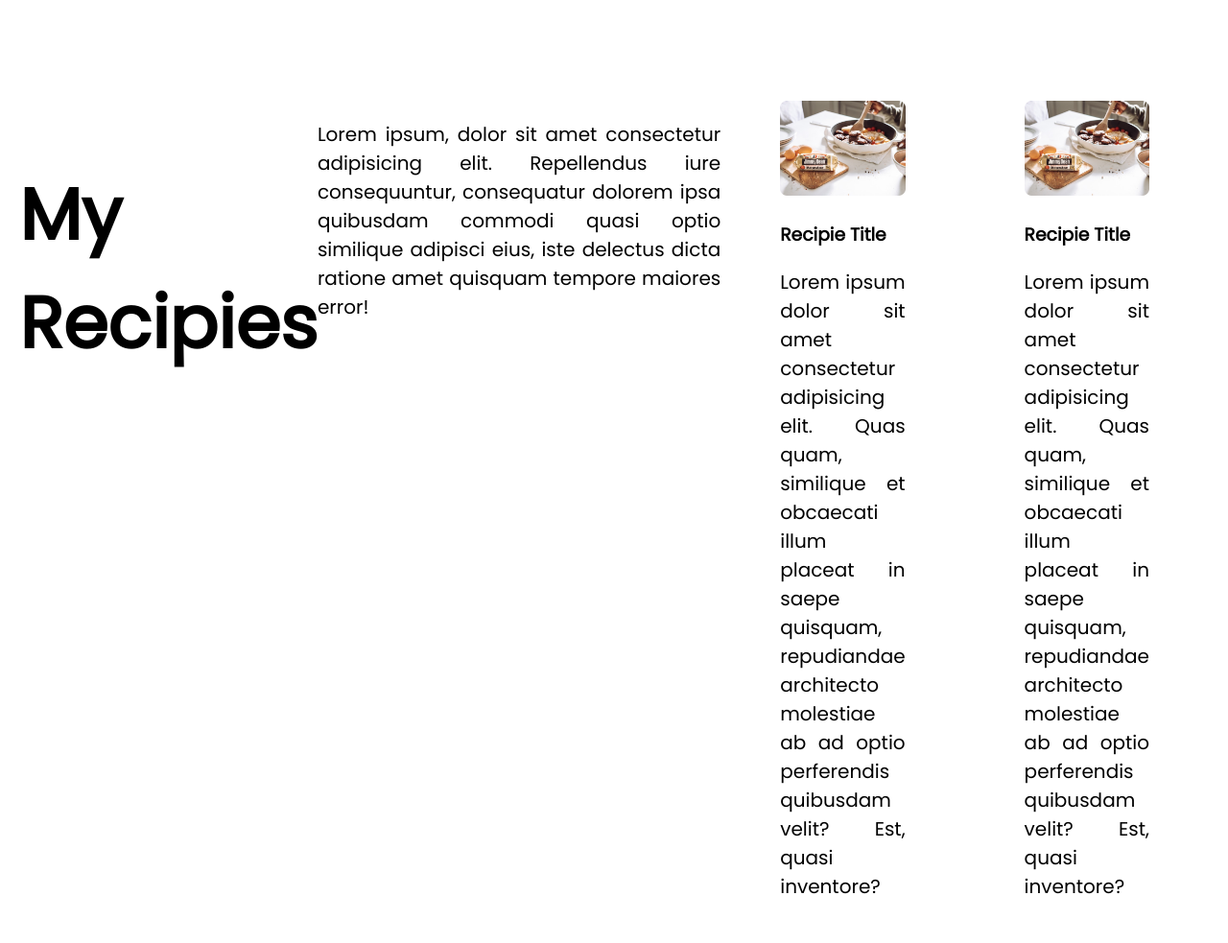
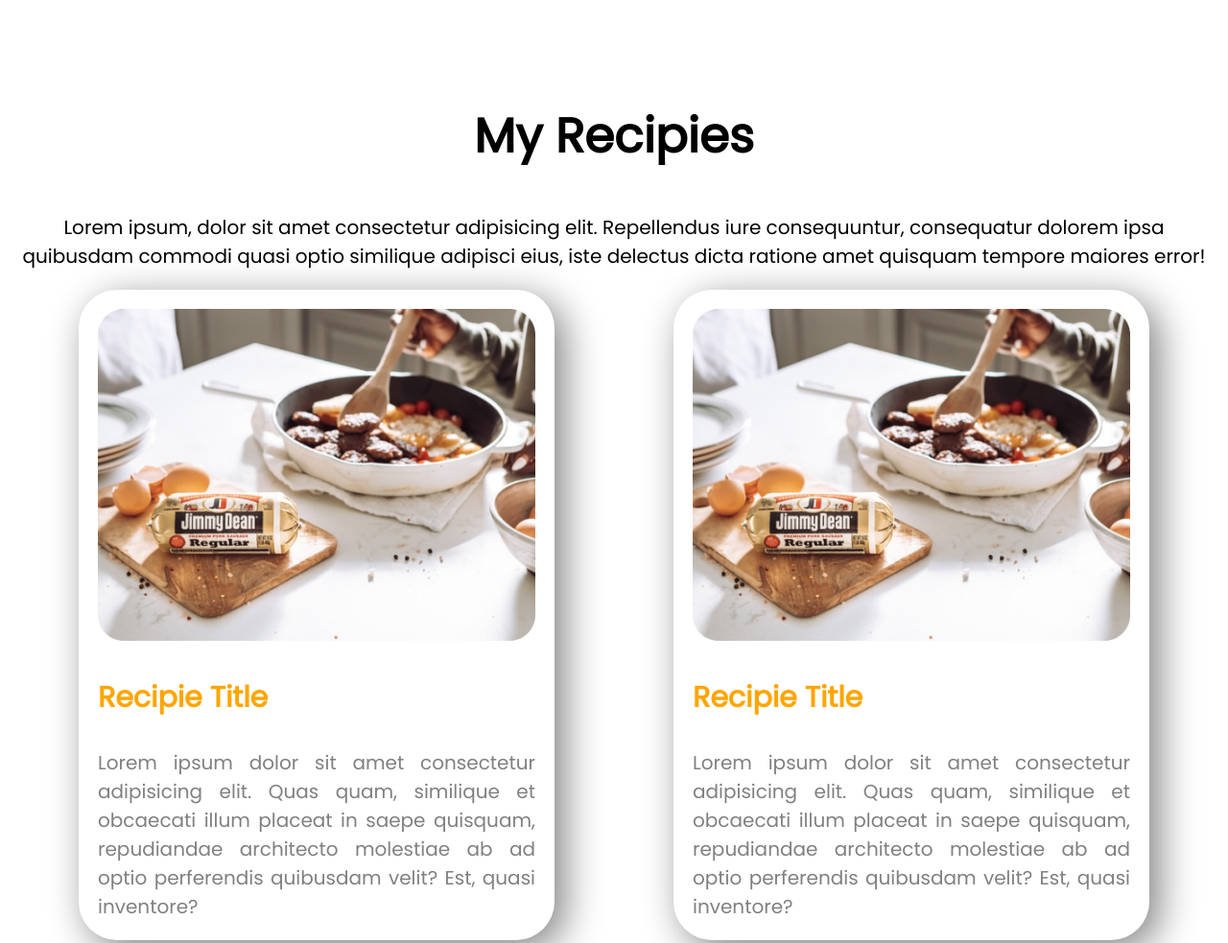
Before and after one commit to ProdiptaZ/eat-healthy, a plain HTML site: page index.html in a window 1280 px wide. Shown: the part 1783-2766 px from the top of the page at 96% size. Drawn offline with Linux system fonts and the light colour scheme.

Commit message:
cta-section-added

```diff
--- a/index.html
+++ b/index.html
@@ -43,32 +43,42 @@
 
     </section>
 
-    <section class="flexible-container">
-        <h1>My Recipies</h1>
-        <p>Lorem ipsum, dolor sit amet consectetur adipisicing elit. Repellendus iure consequuntur, consequatur dolorem
+    <section>
+        <div>
+            <h2>My Recipies</h2>
+            <p id="special">Lorem ipsum, dolor sit amet consectetur adipisicing elit. Repellendus iure consequuntur,
+                consequatur
+                dolorem
                 ipsa quibusdam commodi quasi optio similique adipisci eius, iste delectus dicta ratione amet quisquam
                 tempore maiores error!</p>
 
-        <div class="half-width">
+        </div>
+        <div class="flexible-container">
+            <div class="half-width model-project">
                 <div>
                     <img src="images/food/Project Cover.jpg" alt="">
                 </div>
                 <div>
-                <h3>Recipie Title</h3>
-                <p>Lorem ipsum dolor sit amet consectetur adipisicing elit. Quas quam, similique et obcaecati illum
-                    placeat in saepe quisquam, repudiandae architecto molestiae ab ad optio perferendis quibusdam velit?
+                    <h3 class="orange-color">Recipie Title</h3>
+                    <p class="gray-color">Lorem ipsum dolor sit amet consectetur adipisicing elit. Quas quam, similique
+                        et obcaecati illum
+                        placeat in saepe quisquam, repudiandae architecto molestiae ab ad optio perferendis quibusdam
+                        velit?
                         Est, quasi inventore?</p>
                 </div>
             </div>
-        <div class="half-width">
+            <div class="half-width model-project">
                 <div>
                     <img src="images/food/Project Cover.jpg" alt="">
                 </div>
                 <div>
-                <h3>Recipie Title</h3>
-                <p>Lorem ipsum dolor sit amet consectetur adipisicing elit. Quas quam, similique et obcaecati illum
-                    placeat in saepe quisquam, repudiandae architecto molestiae ab ad optio perferendis quibusdam velit?
+                    <h3 class="orange-color">Recipie Title</h3>
+                    <p class="gray-color">Lorem ipsum dolor sit amet consectetur adipisicing elit. Quas quam, similique
+                        et obcaecati illum
+                        placeat in saepe quisquam, repudiandae architecto molestiae ab ad optio perferendis quibusdam
+                        velit?
                         Est, quasi inventore?</p>
+                </div>
             </div>
         </div>
     </section>
--- a/style.css
+++ b/style.css
@@ -9,9 +9,23 @@ h1 {
 
 }
 
+h2 {
+    font-size: 50px;
+    text-align: center;
+}
+
+h3 {
+    font-size: 30px;
+}
+
 p {
     text-align: justify;
     font-size: 20px;
+}
+
+#special {
+    text-align: center;
+
 }
 
 .darkgray-color {
@@ -48,13 +62,19 @@ p {
     width: 100%;
 }
 
-.second section img {
-    width: 60%;
-}
-
-
 .about-me {
     background-image: url(images/shapes/7.png);
     background-repeat: no-repeat;
     background-size: contain;
 }
+
+.model-project {
+    width: 40%;
+    margin-left: 5%;
+    margin-right: 5%;
+    padding-top: 20px;
+    padding-left: 20px;
+    padding-right: 20px;
+    border-radius: 40px;
+    box-shadow: 10px 10px 40px gray;
+}
```
Lines whose indentation alone changed are shown as unchanged.
